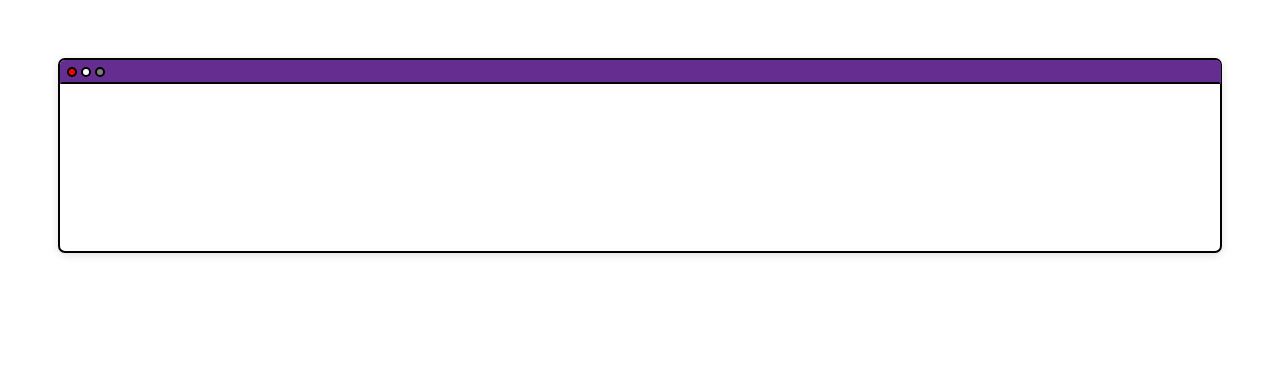
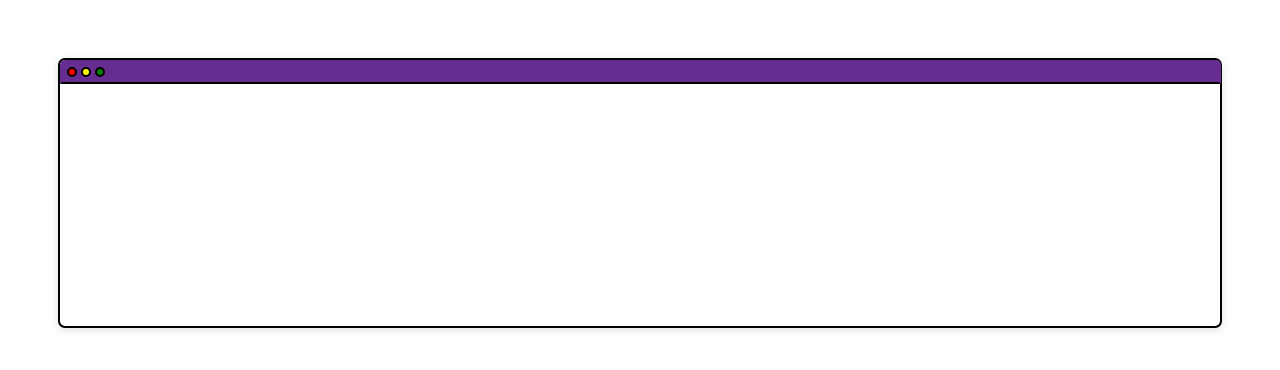
Before and after one commit to usama1s/textarea, a plain HTML site: page index.html in a window 1280 px wide. Drawn offline with Linux system fonts and the light colour scheme.

Commit message:
updating

```diff
--- a/index.html
+++ b/index.html
@@ -54,11 +54,11 @@
     .reddot{
         background: red;
     }
-    .whitedot{
-        background-color: #fff;
+    .yellowdot{
+        background-color: yellow;
     }
-    .greydot{
-        background: grey;
+    .greendot{
+        background: green;
     }
 </style>
 <body>
@@ -66,13 +66,13 @@
       <div class="top">
            <div class="navigations">
                 <div class="dots reddot"></div>
-                <div class="dots whitedot "></div>
-                <div class="dots greydot"></div>
+                <div class="dots yellowdot "></div>
+                <div class="dots greendot"></div>
 
             </div></div>
 
 
-        <textarea class="textbox" name="" id="" cols="30" rows="10"></textarea>
+        <textarea class="textbox" name="" id="" cols="30" rows="15"></textarea>
     </div>
     </body>
 </html>
```
